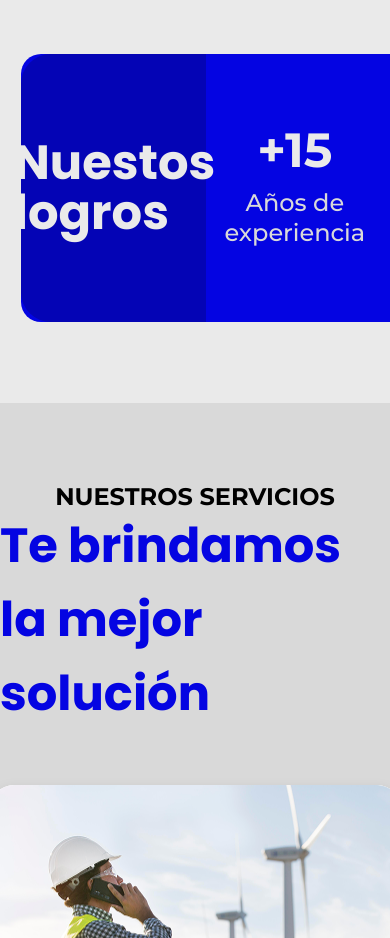
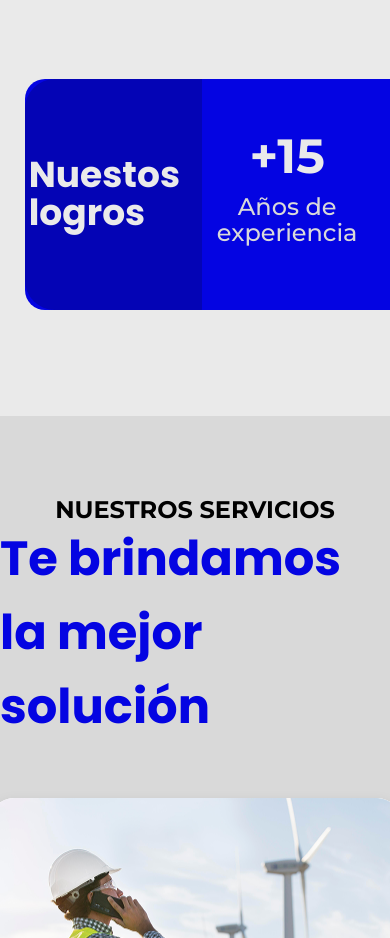
Before and after one commit to Gianva23/Estudio_PIMSI, a React (Create React App) app: page / in a window 390 px wide. Shown: the part 3840-4778 px from the top of the page. Built offline with nearby package versions, Linux system fonts and the light colour scheme.

Commit message:
logros 1080

```diff
--- a/src/sections/Logros/Logros.css
+++ b/src/sections/Logros/Logros.css
@@ -94,3 +94,21 @@
     justify-content: center;
     align-items: flex-start;
 }
+@media (max-width: 1080px){
+    .main-container{
+        height: 444px;
+    }
+    .logros-container{
+        width: 87%;
+        height: 231px;
+    }
+    .l1{
+        font-size: 2.25rem;    /* 36px */
+        line-height: 2.375rem;   /* 38px */
+        width: 170px;
+    }
+    .n2{
+        line-height: 1.625rem;   /* 26px */
+        width: 10.625rem;   /* 170px */
+    }
+}
```
Also changed, not shown: 13 other files (tests, documents, lock files or other folders).
